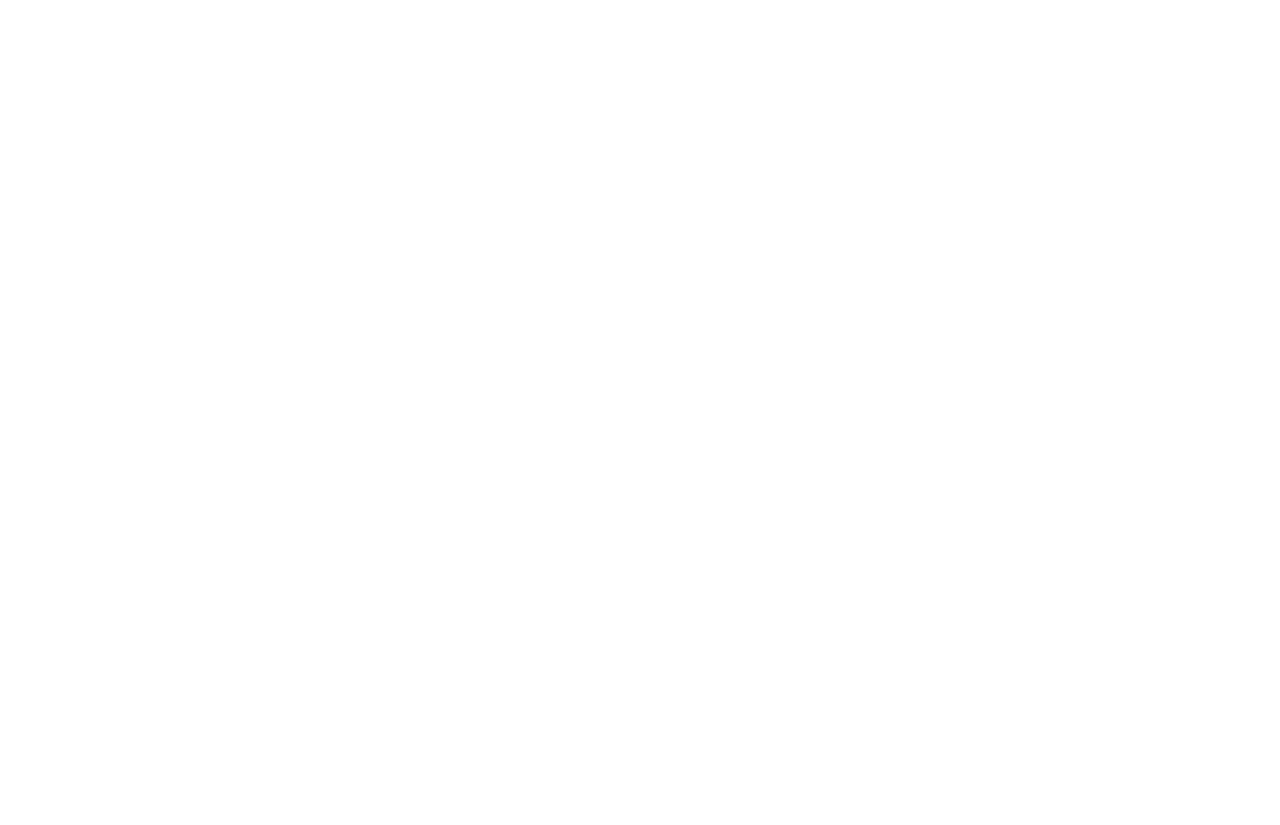
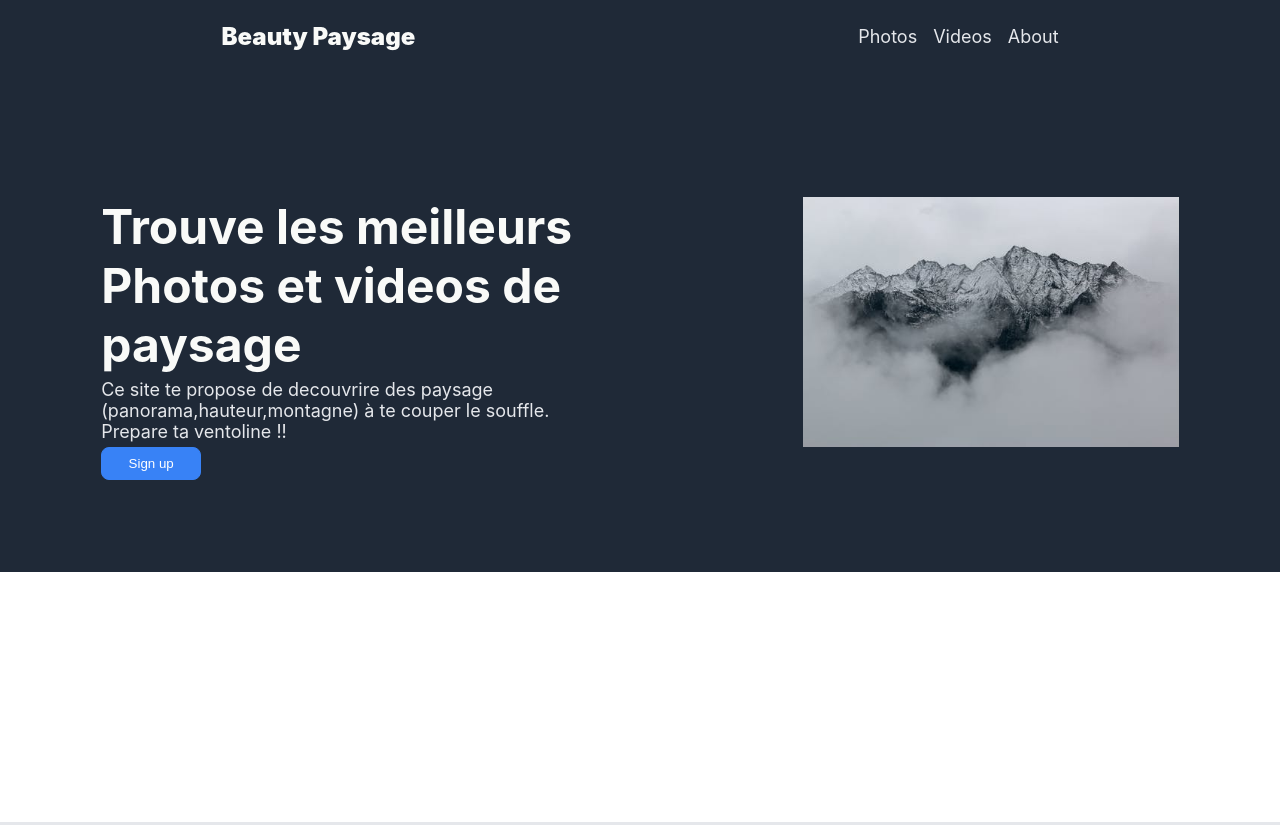
Before and after one commit to Bilou0412/PROJECT_LANDING_PAGE, a plain HTML site: page index.html in a window 1280 px wide. Shown: the top 825 px of the page. Before the commit the page ends 800 px from the top, so only its background shows below. Drawn offline with Linux system fonts and the light colour scheme.

Commit message:
Creation du footer +header + body
creation du header avec space-around

Body avec flex-shrink :1 qui permet de pousser au extremité le footer et le header
cont1 = contenaire 1 mise en forme avec le grand titre et l'image reste a corriger la mise en
forme quand la page ce retrecie exemple:faire passer la photo en dessou du texte

footer aucun soucis aligner avec align-items et justify-content

```diff
--- a/index.html
+++ b/index.html
@@ -7,6 +7,36 @@
     <title>Les Meilleurs Paysage</title>
 </head>
 <body>
+    <div class="header">
+        <div class="lefttitle">Beauty Paysage</div>
+        <div class="alllinks">
+            <a href="https://www.youtube.com/watch?v=dQw4w9WgXcQ">Photos</a>
+            <a href="https://www.youtube.com/watch?v=dQw4w9WgXcQ">Videos</a>
+            <a href="https://www.youtube.com/watch?v=dQw4w9WgXcQ">About</a>
+        </div>
+    </div>
+    <div class="body">
+       <div class="cont1">
+            <div class="leftcont1">
+                <div class="titleleftcont1">Trouve les meilleurs Photos et videos de paysage</div>
+                <div class="paraleftcont1">Ce site te propose de decouvrire des paysage (panorama,hauteur,montagne) à te couper le souffle.<br> Prepare ta ventoline !!</div>
+                <button>Sign up</button>
+            </div>
+            <div class="rightcont1">
+                <img src="./images/montagne.jpeg" alt="trop-belle-limage">
+            </div>
+       </div>
+       <div class="cont2">
 
+       </div>
+       <div class="cont3">
+
+       </div>
+       <div class="cont4">
+
+       </div>
+
+    </div>
+    <div class="footer">Made by Bilou0412 &#10084;&#65039;</div>
 </body>
 </html>
--- a/style.css
+++ b/style.css
@@ -0,0 +1,106 @@
+body{
+    font-family: -apple-system, BlinkMacSystemFont, 'Segoe UI', Roboto, Oxygen, Ubuntu, Cantarell, 'Open Sans', 'Helvetica Neue', sans-serif;
+    margin: 0;
+    min-height: 100vh;
+    display: flex;
+    flex-direction: column;
+
+}
+.body{
+    display: flex;
+    flex: 1;
+    flex-direction: column;
+}
+
+.header{
+    display: flex;
+    height: 72px;
+    flex-direction: row;
+    align-items: center;
+    justify-content: space-around;
+    background-color: #1F2937;
+}
+.lefttitle{
+    font-size: 24px;
+    color: #F9FAF8;
+    font-weight: 900;
+}
+
+.alllinks{
+    display: flex;
+    font-size: 18px;
+    gap: 16px;
+
+}
+
+.footer{
+    display: flex;
+    height: 72px;
+    align-items: center;
+    justify-content: center;
+    background-color: #1F2937;
+    color: #F9FAF8;
+}
+
+.cont1{
+    display: flex;
+    height: 500px;
+    background-color: #1F2937;
+    justify-content:space-around ;
+    align-items: center;
+}
+
+.cont2{
+    display: flex;
+    height: 250px;
+    background-color:
+}
+
+.cont3{
+    display: flex;
+    height: 250px;
+    background-color: #E5E7EB;
+}
+.cont4{
+    display: flex;
+    height: 250px;
+    background-color:
+}
+
+a{
+    text-decoration: none;
+    color: #E5E7EB;
+}
+.leftcont1{
+    display: flex;
+    flex-direction: column;
+    gap: 5px;
+    height: 250px;
+    width: 500px;
+}
+.titleleftcont1{
+    display: flex;
+    font-size: 48px;
+    font-weight: bold;
+    color:#F9FAF8;;
+}
+
+.paraleftcont1{
+    display: flex;
+    font-size: 18px;
+    color: #E5E7EB;
+}
+.rightcont1{
+    display: flex;
+    height: 250px;
+}
+button{
+    padding: 8px 16px;
+    border-radius: 8px;
+    width: 100px;
+}
+.leftcont1 button{
+    background: #3882F6;
+    border: 1px solid #3882F6;
+    color: white;
+}
```
Also changed, not shown: images/montagne.jpeg (added).
